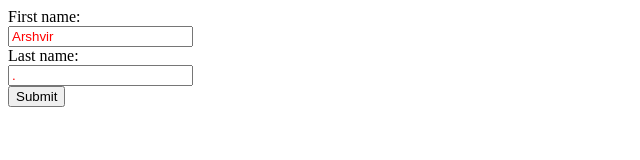
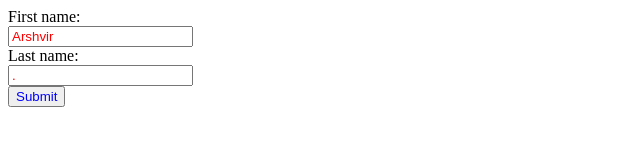
Before and after one commit to avarshvir/Web-Development, a plain HTML site: page 2_CSS/10_css_attribute_selector.html in a window 1280 px wide. Shown: the full height of the page, 0-640 px from the left. Drawn offline with Linux system fonts and the light colour scheme.

```diff
--- a/2_CSS/css_folder/8_attribute_selector.css
+++ b/2_CSS/css_folder/8_attribute_selector.css
@@ -1,3 +1,6 @@
 input[type = "text"]{
     color:red;
 }
+input[type = "submit"]{
+    color:blue;
+}
```
